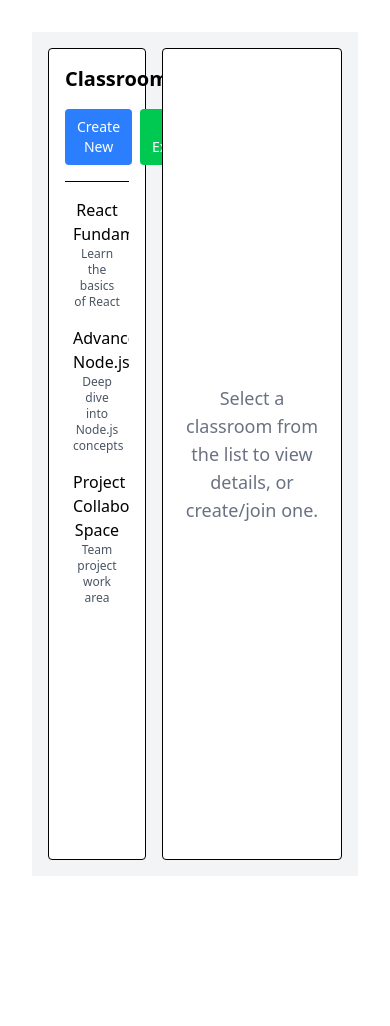
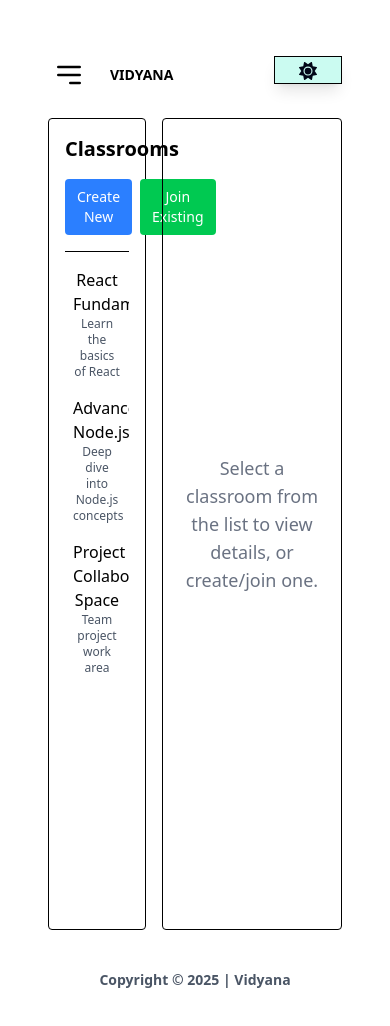
Before and after one commit to jojocoder28/AI-powered-Classroom, a React (Vite) app in the folder Frontend/: page /classroom in a window 390 px wide. Shown: the top 1026 px of the page. Before the commit the page ends 908 px from the top, so only its background shows below. Built offline with nearby package versions, Linux system fonts and the light colour scheme.

Commit message:
navbar added

```diff
--- a/Frontend/package.json
+++ b/Frontend/package.json
@@ -13,9 +13,11 @@
     "@fortawesome/free-solid-svg-icons": "^6.7.2",
     "@tailwindcss/cli": "^4.1.4",
     "@tailwindcss/vite": "^4.1.4",
+    "axios": "^1.9.0",
     "react": "^19.0.0",
     "react-dom": "^19.0.0",
     "react-router-dom": "^7.5.3",
+    "react-toastify": "^11.0.5",
     "vite-project": "file:"
   },
   "devDependencies": {
--- a/Frontend/src/App.jsx
+++ b/Frontend/src/App.jsx
@@ -1,6 +1,11 @@
 import React from 'react';
 import { BrowserRouter, Routes, Route } from 'react-router-dom';
 import Home from './pages/Home';
+import Navbar from './components/Navbar';
+// import NotFound from './components/NotFound';
+import CopyrightElement from './elements/CopyrightElement';
+import { ToastContainer} from 'react-toastify';
+import 'react-toastify/dist/ReactToastify.css';
 import Login from './pages/Login';
 import Register from './pages/Register';
 import Profile from './pages/Profile';
@@ -17,6 +22,7 @@ function App() {
       {/* You can add a Navbar or Header component here, outside the Routes,
           so it appears on all pages */}
       {/* <Navbar /> */}
+      <Navbar transparent/>
 
       <Routes>
         {/* Define your routes here */}
@@ -32,6 +38,8 @@ function App() {
         {/* Add a catch-all route for 404 Not Found pages */}
         {/* <Route path="*" element={<NotFound />} /> */}
       </Routes>
+      <CopyrightElement name="Vidyana" link="/"/>
+      <ToastContainer position='top-center' />
 
       {/* You can add a Footer component here, outside the Routes */}
       {/* <Footer /> */}
--- /dev/null
+++ b/Frontend/src/components/Navbar.jsx
@@ -0,0 +1,140 @@
+import ThemeSwitch from "./ThemeSwitch.jsx";
+import NavbarElements from "../elements/NavbarElements.jsx";
+import axios from "axios";
+import { toast } from "react-toastify";
+import { useAuth } from "../main";
+import React, { useContext, useState, useEffect} from "react";
+import { Link, useNavigate } from "react-router-dom";
+// import {backend_api} from "../config.js";
+
+export default function Navbar(props) {
+  const [navbarOpen, setNavbarOpen] = useState(false);
+  const { isAuthenticated, setIsAuthenticated } = useState(false);
+  const {user, setUser} = useState(false);
+
+  // useEffect(() => {
+  //   const fetchUser = async () => {
+  //     try {
+  //       const { data } = await axios.get(
+  //         backend_api+"api/v1/user/me" || "http://localhost:4000/api/v1/user/me",
+  //         { withCredentials: true }
+  //       );
+  //       setUser(data.user);
+  //       // console.log(data.user);
+  //     } catch (error) {
+  //       setUser([]);
+  //     }
+  //   };
+  //   fetchUser();
+  // }, []);
+
+  // const handleLogout = async () => {
+  //   await axios
+  //     .get(backend_api+"api/v1/user/logout" || "http://localhost:4000/api/v1/user/logout", {
+  //       withCredentials: true,
+  //     })
+  //     .then((res) => {
+  //       toast.success(res.data.message);
+  //       setIsAuthenticated(false);
+  //     })
+  //     .catch((err) => {
+  //       toast.error(err.response.data.message);
+  //     });
+  // };
+
+  const navigateTo = useNavigate();
+
+  const goToLogin = () => {
+    navigateTo("/login");
+  };
+  return (
+    <nav
+      className={
+        (props.transparent
+          ? "top-0 relative z-50 w-full"
+          : "relative bg-white shadow-lg") +
+        " flex flex-wrap items-center justify-between px-2 py-3 top-2"
+      }
+    >
+      <div className="container lg:px-4 lg:mx-auto flex flex-wrap items-center justify-between">
+        <div className="w-full relative flex lg:w-auto lg:static lg:block lg:justify-start">
+        <button
+            className="cursor-pointer text-xl leading-none px-3 py-1 border border-solid border-transparent rounded bg-transparent block lg:hidden outline-none focus:outline-none"
+            type="button"
+            onClick={() => setNavbarOpen(!navbarOpen)}
+          >
+            <i
+              className={
+                " fas fa-bars"
+              }
+            ><svg
+            className={`h-8 w-8 transition-transform duration-300 ${navbarOpen ? 'transform rotate-180' : ''}`}
+            fill="none"
+            viewBox="0 0 24 24"
+            stroke="currentColor"
+          >
+            <path
+              strokeLinecap="round"
+              strokeLinejoin="round"
+              strokeWidth="2"
+              d={navbarOpen ? 'M6 18L18 6M6 6l12 12' : 'M4 6h16M4 12h16m-7 6h7'}
+            />
+          </svg></i>
+          </button>
+          {!isAuthenticated ? (<a
+            className={
+              " text-sm leading-none mr-4 whitespace-nowrap uppercase px-3 py-4 lg:py-2 flex items-center font-bold  hover:text-teal-900"
+            }
+            href="/"
+          >
+            Vidyana
+          </a>):(<a
+            className={
+              " text-sm leading-none mr-4 whitespace-nowrap uppercase px-3 py-4 lg:py-2 flex items-center font-bold  hover:text-teal-900"
+            }
+            href="/dashboard"
+          >
+            {user.username}
+          </a>)}
+
+        </div>
+        <div
+          className={
+            "lg:flex  bg-white lg:bg-transparent lg:shadow-none" +
+            (navbarOpen ? " block rounded shadow-lg" : " hidden")
+          }
+          id="example-navbar-warning"
+        >
+          <NavbarElements name="Home" link="/" flag={navbarOpen}/>
+          <NavbarElements name="About Us" link="about" flag={navbarOpen}/>
+          {/* <NavbarElements name="Login" link="login" flag={navbarOpen}/> */}
+          <ul className="flex flex-col lg:flex-row list-none mr-auto">
+
+            {isAuthenticated ? (
+              <li className="flex items-center">
+                <button
+                className={"  hover:text-teal-500 px-3 py-4 lg:py-2 flex items-center text-xs uppercase font-bold"}
+                onClick={handleLogout}
+              >
+                Logout
+              </button></li>):(<><li><NavbarElements name="Register" link="register" flag={navbarOpen} /></li>
+              <li><button
+                  className={"  hover:text-teal-500 px-3 py-4 lg:py-2 flex items-center text-xs uppercase font-bold"}
+                  onClick={goToLogin}
+                >
+                  Login
+                </button></li></>)}
+
+          </ul>
+
+        </div>
+          <ul className="flex flex-col lg:flex-row list-none lg:ml-auto">
+            <li className="flex items-center">
+             <ThemeSwitch/>
+            </li>
+          </ul>
+      </div>
+    </nav>
+
+  );
+}
--- /dev/null
+++ b/Frontend/src/elements/CopyrightElement.jsx
@@ -0,0 +1,22 @@
+import React from 'react'
+
+const CopyrightElement = (props) => {
+    const url=props.link
+  return (
+        <div className="flex flex-wrap items-center md:justify-between justify-center py-5 relative w-full bottom-0 flex-grow">
+          <div className="w-full md:w-4/12 px-4 mx-auto text-center">
+            <div className="text-sm text-gray-600 font-semibold py-1">
+              Copyright © {new Date().getFullYear()}{" | "}
+              <a
+                href={url}
+                className="text-gray-600 hover:text-gray-900"
+              >
+                {props.name}
+              </a>
+            </div>
+          </div>
+        </div>
+  )
+}
+
+export default CopyrightElement
--- /dev/null
+++ b/Frontend/src/elements/NavbarElements.jsx
@@ -0,0 +1,19 @@
+import React from 'react'
+
+const NavbarElements = (props) => {
+    const url=props.link;
+  return (
+    <ul className="flex flex-col lg:flex-row list-none mr-auto">
+            <li className="flex items-center">
+              <a
+                className={" hover:text-teal-500 px-3 py-4 lg:py-2 flex items-center text-xs uppercase font-bold"}
+                href={url}
+              >
+                {props.name}
+              </a>
+            </li>
+          </ul>
+  )
+}
+
+export default NavbarElements
--- a/Frontend/src/pages/Classroom.jsx
+++ b/Frontend/src/pages/Classroom.jsx
@@ -30,7 +30,7 @@ const ChatSection = ({ classroomId }) => {
   };
 
   return (
-    <div className="border rounded p-4 h-96 flex flex-col bg-gray-50">
+    <div className="border rounded p-4 h-96 flex flex-col">
       <h3 className="text-lg font-semibold mb-2">Chat</h3>
       <div className="flex-grow overflow-y-auto mb-2 border-b pb-2">
         {messages.length > 0 ? (
@@ -61,7 +61,7 @@ const VideoCallSection = ({ classroom }) => {
   // TODO: Get the actual video call link, perhaps stored in the classroom object
   const videoLink = classroom?.videoLink || '#'; // Placeholder
   return (
-    <div className="border rounded p-4 my-4 bg-gray-50">
+    <div className="border rounded p-4 my-4 ">
       <h3 className="text-lg font-semibold mb-2">Video Call</h3>
       {videoLink !== '#' ? (
         <a
@@ -114,7 +114,7 @@ const AssignmentsSection = ({ classroomId }) => {
   };
 
   return (
-    <div className="border rounded p-4 my-4 bg-gray-50">
+    <div className="border rounded p-4 my-4 ">
       <h3 className="text-lg font-semibold mb-2">Assignments / Files</h3>
       <div className="mb-4">
         <h4 className="font-medium mb-1">Uploaded Files:</h4>
@@ -228,9 +228,9 @@ function Classroom() {
   }
 
   return (
-    <div className="flex h-screen p-4 space-x-4 bg-gray-100">
+    <div className="flex h-screen p-4 space-x-4 ">
       {/* Left Panel: Classroom List and Actions */}
-      <div className="w-1/3 border rounded p-4 bg-white flex flex-col">
+      <div className="w-1/3 border rounded p-4  flex flex-col">
         <h2 className="text-xl font-bold mb-4">Classrooms</h2>
         <div className="mb-4 flex space-x-2">
           <button
@@ -253,7 +253,7 @@ function Classroom() {
                 <li
                   key={room.id}
                   onClick={() => setSelectedClassroom(room)}
-                  className={`p-2 rounded cursor-pointer hover:bg-gray-200 ${selectedClassroom?.id === room.id ? 'bg-blue-100 font-semibold' : ''}`}
+                  className={`p-2 rounded cursor-pointer  hover:bg-gray-500 ${selectedClassroom?.id === room.id ? 'bg-blue-100 text-black font-semibold' : ''}`}
                 >
                   {room.name}
                   <p className="text-xs text-gray-600">{room.description}</p>
@@ -267,7 +267,7 @@ function Classroom() {
       </div>
 
       {/* Right Panel: Selected Classroom Details */}
-      <div className="w-2/3 border rounded p-4 bg-white overflow-y-auto">
+      <div className="w-2/3 border rounded p-4  overflow-y-auto">
         {selectedClassroom ? (
           <div>
             <h2 className="text-2xl font-bold mb-4">{selectedClassroom.name}</h2>
--- a/Frontend/src/pages/Home.jsx
+++ b/Frontend/src/pages/Home.jsx
@@ -14,11 +14,7 @@ function Home() {
 
   return (
     <div>
-      <ul className="flex flex-col lg:flex-row list-none lg:ml-auto">
-            <li className="flex items-center">
-             <ThemeSwitch/>
-            </li>
-          </ul>
+
       <h1>Welcome to the Home Page</h1>
 
       {isAuthenticated ? (
--- a/Frontend/tailwind.config.js
+++ b/Frontend/tailwind.config.js
@@ -1,7 +1,12 @@
 /** @type {import('tailwindcss').Config} */
-
-export const content = [];
-export const theme = {
-  extend: {},
-};
-export const plugins = [];
+export default {
+  darkMode: 'class',
+  content: [
+    "./index.html",
+    "./src/**/*.{js,ts,jsx,tsx}",
+  ],
+  theme: {
+    extend: {},
+  },
+  plugins: [],
+}
```
Also changed, not shown: 1 other file (tests, documents, lock files or other folders).
